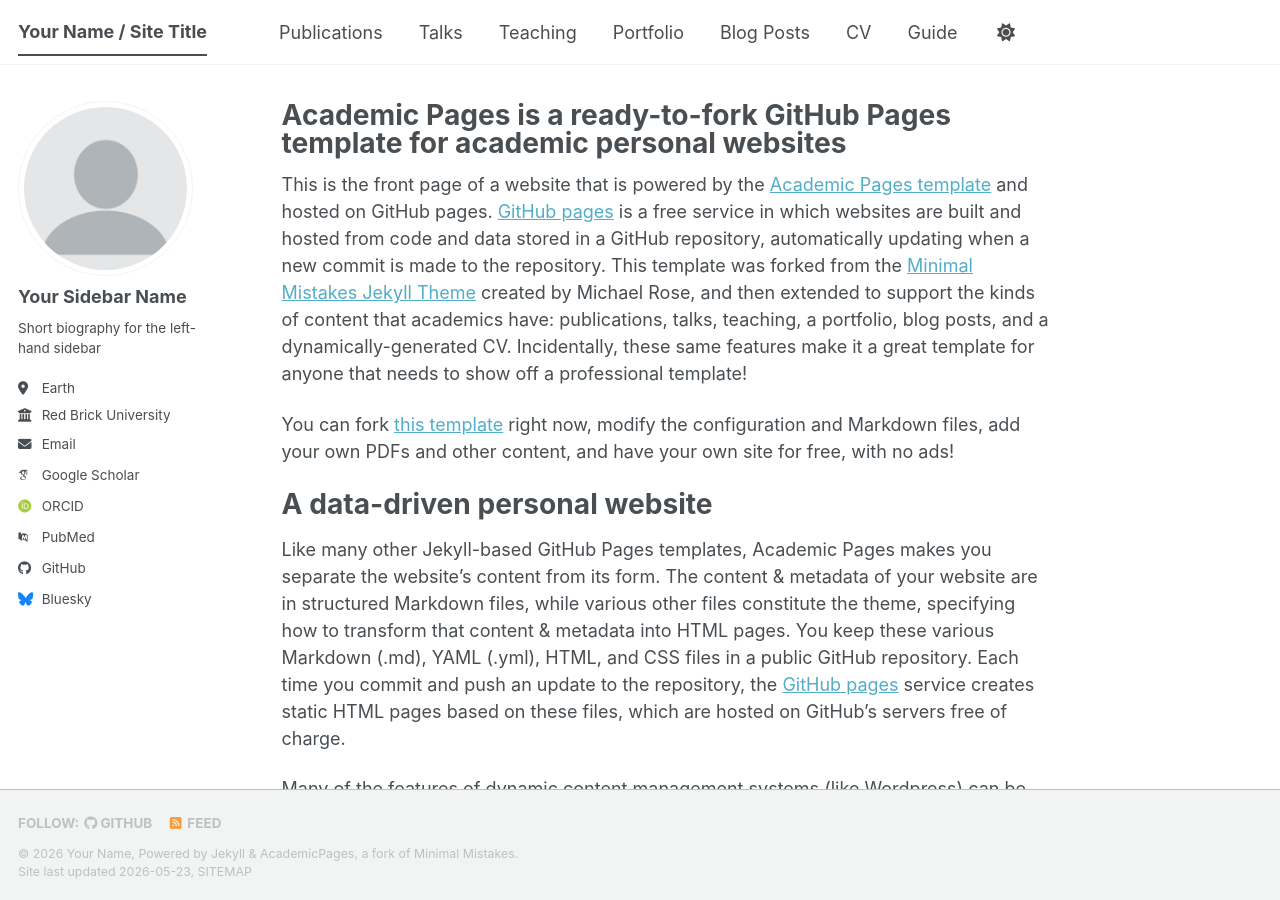
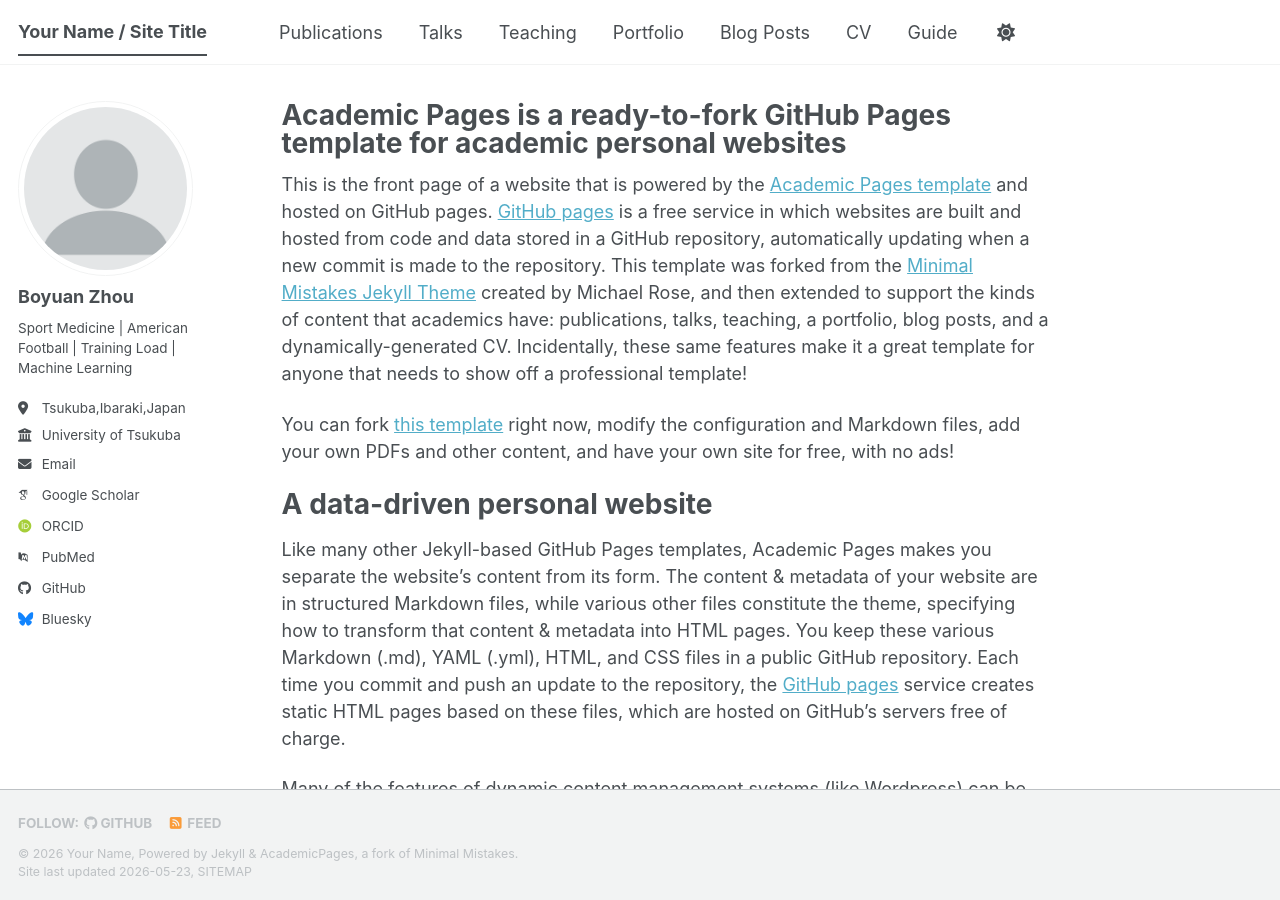
Before and after one commit to hakugen1997/hakugen1997.github.io, a Jekyll site: the page built from _pages/about.md, in a window 1280 px wide and 900 px high. Built offline with Jekyll 4.4.1, drawn with Linux system fonts in a browser that asks for light colours; some web fonts are replaced; a script bundle is joined from its source files by our own code; library files that are not in the unit come from our copies.

Commit message:
Update _config.yml

```diff
--- a/_config.yml
+++ b/_config.yml
@@ -24,13 +24,13 @@ repository               : "academicpages/academicpages.github.io"
 author:
   # Biographic information
   avatar           : "profile.png"
-  name             : "Your Sidebar Name"
+  name             : "Boyuan Zhou"
   pronouns         : # example: "she/her"
-  bio              : "Short biography for the left-hand sidebar"
-  location         : "Earth"
-  employer         : "Red Brick University"
+  bio              : "Sport Medicine | American Football | Training Load | Machine Learning"
+  location         : "Tsukuba,Ibaraki,Japan"
+  employer         : "University of Tsukuba"
   uri              : # URL
-  email            : "none@example.org"
+  email            : "hakugen1997@gmail.com"
 
   # Academic websites
   academia         : # URL
```
